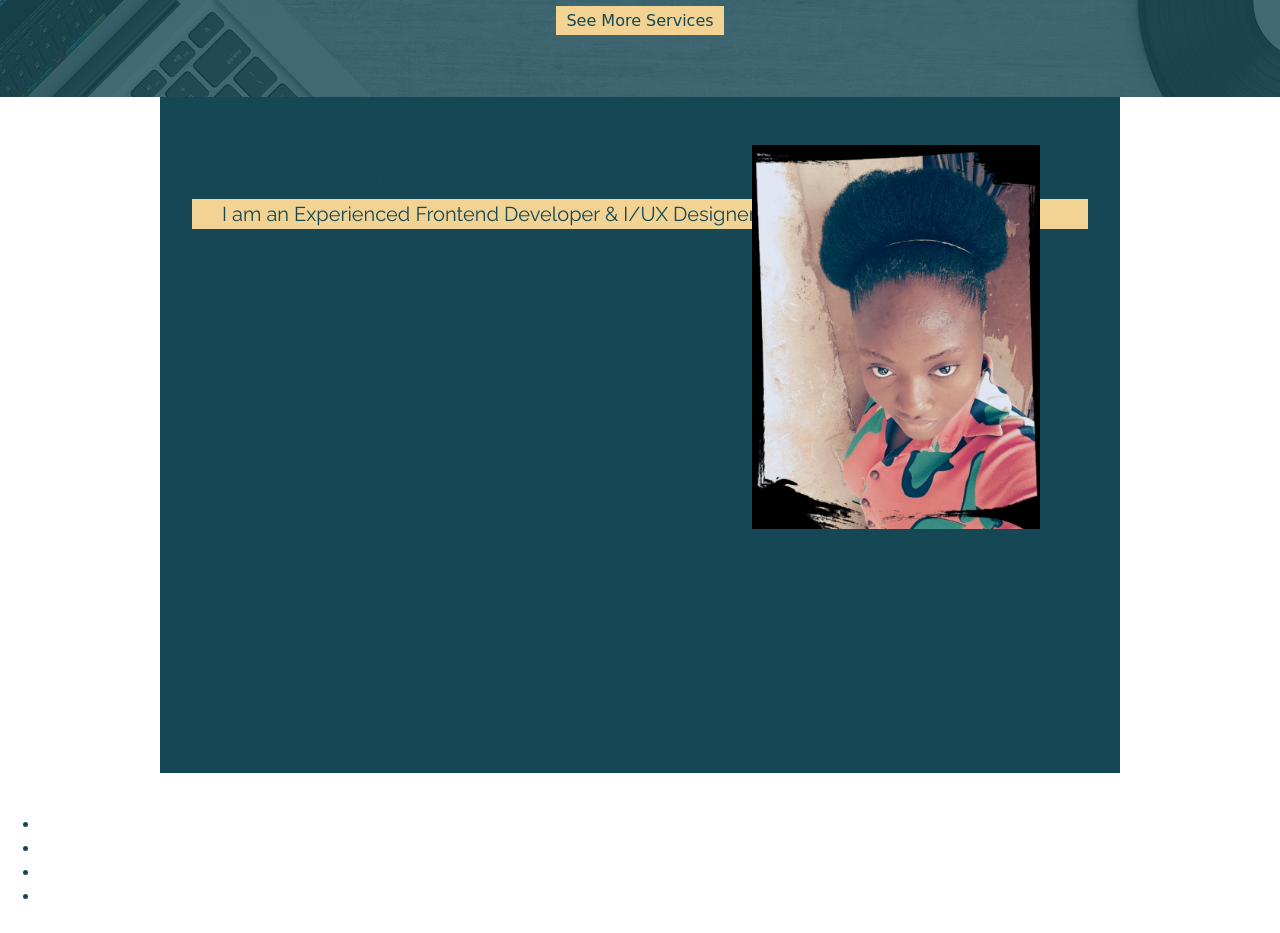
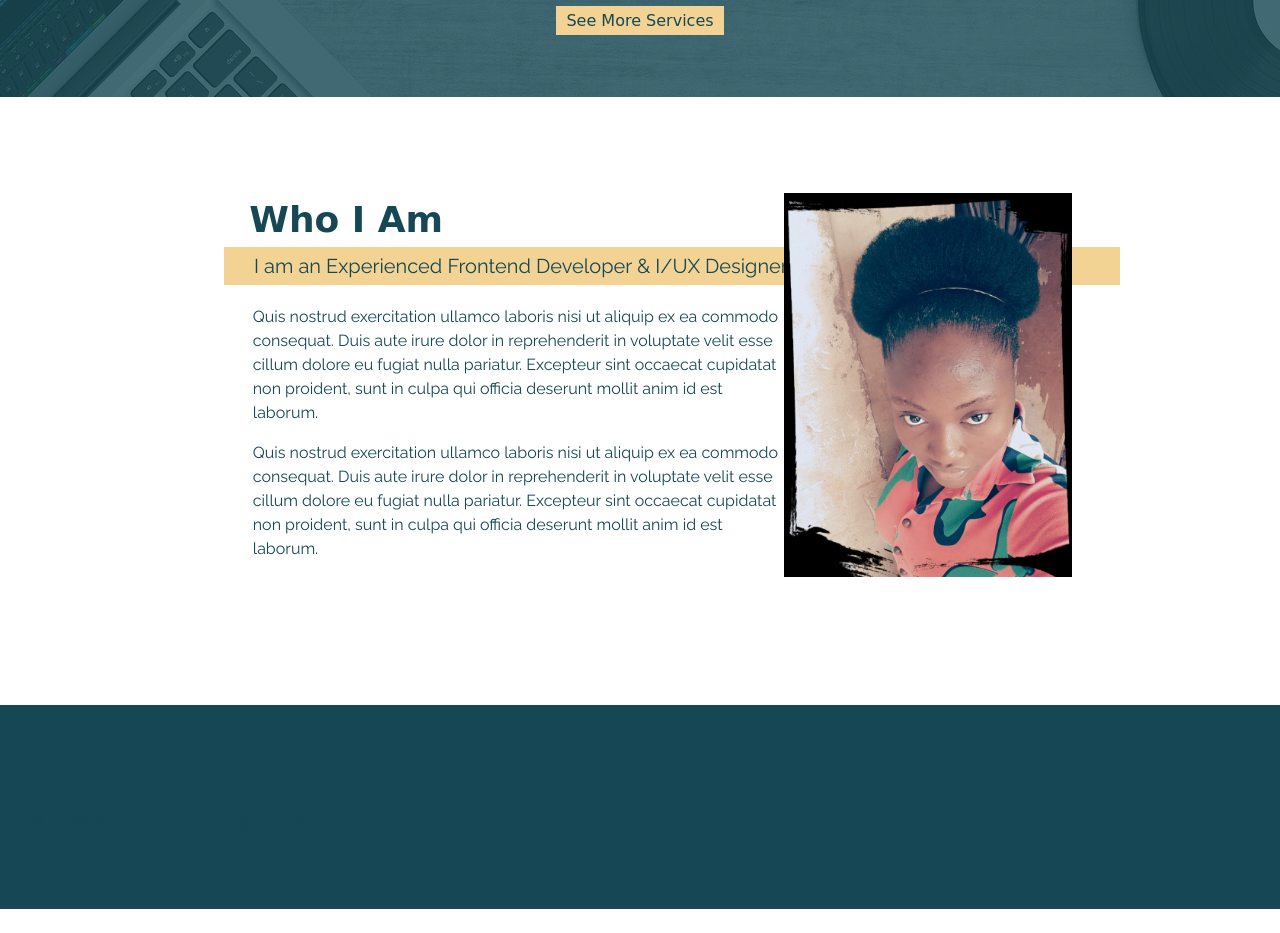
Before and after one commit to JonasAnn/portifolio, a plain HTML site: page index.html in a window 1280 px wide. Shown: the part 743-1676 px from the top of the page. Drawn offline with nearby package versions, Linux system fonts and the light colour scheme; a web font is replaced by a local one.

Commit message:
completed who I am section

```diff
--- a/index.html
+++ b/index.html
@@ -57,7 +57,7 @@
       <a href="#work" class="btn"> See More Services </a>
   </section>
   <!--about me--->
-  <section class="about-me" id="work">
+  <section class="about-me" id="about">
    <h2 class="section__title section__title-about"> Who I Am </h2>
    <p class="section__subtitle section__subtitle-about"> I am an Experienced Frontend Developer &amp; I/UX Designer </p>
    <div class="about__body">
--- a/style.css
+++ b/style.css
@@ -165,17 +165,22 @@ height: auto;
 
 
 /*----about me------*/
-#work {
+#about{
   width: 70%;
-  margin: auto;
+  margin-left: 15%;
+  margin-top: 3em;
+  margin-bottom: 5em;
   position: relative;
 }
 .section__subtitle-about {
-  padding-left: 1.5em;
+  padding: .2em 1.5em;
+}
+.section__title-about {
+  padding-left: .7em;
 }
 .about__body {
    padding-left: 1.8em;
-   width: 50%;
+   width: 60%;
 }
 .fullPic {
   position: absolute;
```
